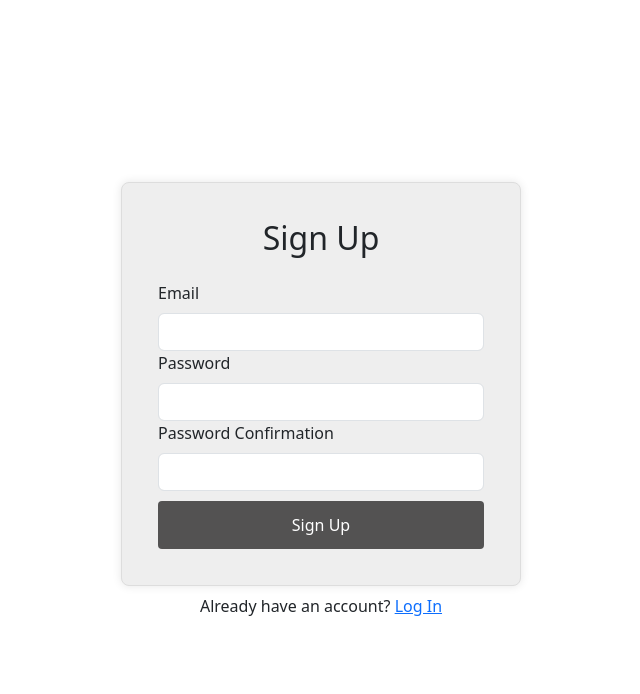
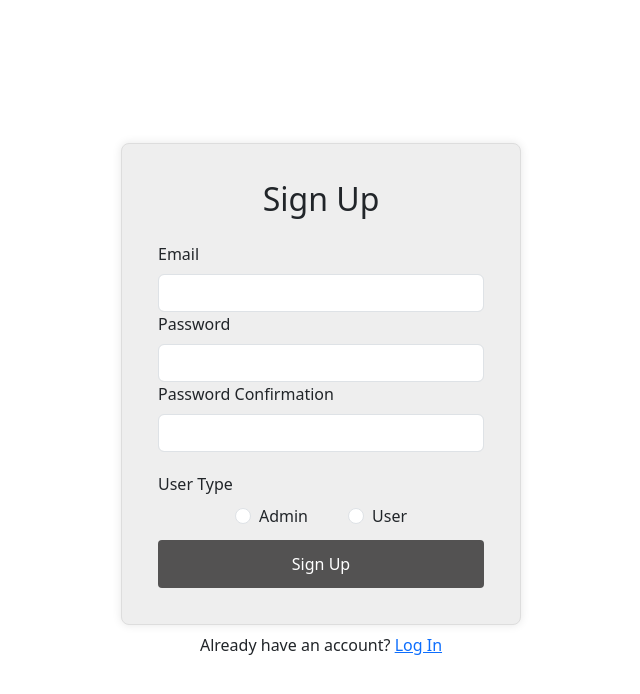
Before and after one commit to kanishprabakaran/Query-Validator, a React (Create React App) app: page /signup in a window 1280 px wide. Shown: the top 694 px of the page, without its empty margins (319-959 px from the left). Built offline with nearby package versions, Linux system fonts and the light colour scheme; no server answers.

Commit message:
Integrated Teachers Login

```diff
--- a/src/components/App.js
+++ b/src/components/App.js
@@ -1,14 +1,17 @@
-import React from "react";
+// import React, {} from "react";
 import Signup from "./signUp";
 import { AuthProvider } from "../contexts/AuthContext";
 // import { BrowserRouter as Router, Route, Routes } from "react-router-dom";
 import { Container } from "react-bootstrap";
-import Dashboard from "./Dashboard"; // Assuming you have a Dashboard component
 import Login from "./Login";
 import { BrowserRouter as Router, Route, Routes } from "react-router-dom";
+import Home from "./Home";
+import TeachersHome from "./Teachers/Home";
+import StudentsHome from "./Students/Home";
 
 
 function App() {
+
   return (
     <Router>
       <AuthProvider>
@@ -18,10 +21,11 @@ function App() {
         >
           <div className="w-100" style={{ maxWidth: "400px" }}>
             <Routes>
-              <Route path="/" element={<Dashboard />} />
+              <Route path="/" element={<Home />} />
               <Route path="/login" element={<Login />} />
               <Route path="/signup" element={<Signup />} />
-              {/* Assuming Signout is handled differently, not as a route */}
+              <Route path="/Teachers/Home" element={<TeachersHome />} />
+              <Route path="/Students/Home" element={<StudentsHome />} />
             </Routes>
           </div>
         </Container>
--- a/src/components/Home.js
+++ b/src/components/Home.js
@@ -1,7 +1,15 @@
+import {Link} from 'react-router-dom';
+
 export default function Home() {
     return (
       <>
-        <h1>Home</h1>
+        <h1 >Home Page</h1>
+        <h5 >An SQL query validator is a tool or functionality within a software application that checks SQL queries for correctness before they are executed against a database.</h5>
+        <div className="w-100 text-center mt-6" style={{ fontSize: '24px' }}> {/* Enlarge font size */}
+  <Link to="/signup" style={{ marginRight: '20px' ,marginLeft:'-50px'}}>Sign Up</Link> {/* Add right margin for spacing */}
+  <Link to="/Login">Login</Link>
+</div>
+
       </>
     );
   }
--- a/src/components/Login.js
+++ b/src/components/Login.js
@@ -2,7 +2,8 @@ import React, { useRef, useState } from "react";
 import { Form, Button, Card, Alert } from "react-bootstrap";
 import "./Signup.css";
 import { useAuth } from "../contexts/AuthContext";
-import { Link,useNavigate } from 'react-router-dom';
+import { Link} from 'react-router-dom';
+
 
 export default function Login() {
   const emailRef = useRef();
@@ -10,16 +11,20 @@ export default function Login() {
   const { login } = useAuth();
   const [error, setError] = useState('');
   const [loading, setLoading] = useState(false);
-  const navigate = useNavigate();
+  const [adminRadioRef, setAdminRadioRef] = useState(null);
 
+  const handleChange = (e) => {
+      console.log("value in handleChange",e.target.value)
+      setAdminRadioRef(e.target.value);
+    }
     async function handleSubmit(e) {
       e.preventDefault();
 
       try {
         setError('');
         setLoading(true);
-      await login(emailRef.current.value, passwordRef.current.value);
-      navigate("/");
+        await login(emailRef.current.value, passwordRef.current.value,adminRadioRef);
+        // navigate("/");
       } catch (error) {
         console.error("Signin failed:", error); // Log the error for debugging
         setError("Failed to Sign In. Error: " + error.message);
@@ -27,6 +32,7 @@ async function handleSubmit(e) {
 
       setLoading(false);
     }
+
   return (
     <>
       <Card className="Signup-card">
@@ -41,8 +47,29 @@ async function handleSubmit(e) {
             <Form.Group id="password">
               <Form.Label>Password</Form.Label>
               <Form.Control type="password" ref={passwordRef} required />
+              <div style={{marginBottom: '20px' }}></div>
             </Form.Group>
-
+            <Form.Group id="userType">
+            <Form.Label>User Type</Form.Label>
+              <div style={{ display: 'flex', justifyContent: 'center', gap: '40px' }}>
+                <Form.Check
+                  type="radio"
+                  label="Admin"
+                  name="userType"
+                  value="admin"
+                  onChange={handleChange}
+                  checked={adminRadioRef === 'admin'}
+                />
+                <Form.Check
+                  type="radio"
+                  label="User"
+                  name="userType"
+                  value="user"
+                  onChange={handleChange}
+                  checked={adminRadioRef === 'user'}
+                />
+              </div>
+            </Form.Group>
             <Button disabled={loading} className="w-100 Signup-button" type="submit">
               Login
             </Button>
--- /dev/null
+++ b/src/components/Students/Home.js
@@ -0,0 +1,10 @@
+
+import Dashboard from '../Dashboard';
+export default function Students_home() {
+    return (
+      <>
+      <h1>Welcome Student</h1>
+      <Dashboard />
+      </>
+    );
+}
--- /dev/null
+++ b/src/components/Teachers/Home.js
@@ -0,0 +1,9 @@
+import Dashboard from '../Dashboard';
+export default function Teachers_home() {
+    return (
+      <>
+      <h1>Welcome Teacher</h1>
+      <Dashboard />
+      </>
+    );
+}
--- a/src/components/signUp.js
+++ b/src/components/signUp.js
@@ -5,13 +5,20 @@ import { useAuth } from "../contexts/AuthContext";
 import { Link,useNavigate } from 'react-router-dom';
 
 export default function Signup() {
+
   const emailRef = useRef();
   const passwordRef = useRef();
   const passwordConfirmRef = useRef();
+  // adminRadioRef.current.focus();
   const { signup } = useAuth();
   const [error, setError] = useState('');
   const [loading, setLoading] = useState(false);
   const navigate = useNavigate();
+  const [adminRadioRef, setAdminRadioRef] = useState(null);
+  const handleChange = (e) => {
+    console.log("value in handleChange",e.target.value)
+    setAdminRadioRef(e.target.value);
+  }
 
 async function handleSubmit(e) {
     e.preventDefault();
@@ -23,8 +30,11 @@ async function handleSubmit(e) {
     try {
       setError('');
       setLoading(true);
-      await signup(emailRef.current.value, passwordRef.current.value);
-      navigate("/");
+      await signup(emailRef.current.value, passwordRef.current.value, adminRadioRef);
+      if (adminRadioRef === 'admin') {
+        navigate("/Teachers/Home");
+      } else {
+      navigate("/Students/Home");}
     } catch (error) {
       console.error("Signup failed:", error); // Log the error for debugging
       setError("Failed to create an account. Error: " + error.message);
@@ -50,6 +60,28 @@ async function handleSubmit(e) {
             <Form.Group id="password-confirm">
               <Form.Label>Password Confirmation</Form.Label>
               <Form.Control type="password" ref={passwordConfirmRef} required />
+              <div style={{marginBottom: '20px' }}></div>
+            </Form.Group>
+            <Form.Group id="userType">
+            <Form.Label>User Type</Form.Label>
+              <div style={{ display: 'flex', justifyContent: 'center', gap: '40px' }}>
+              <Form.Check
+                  type="radio"
+                  label="Admin"
+                  name="userType"
+                  value="admin"
+                  onChange={handleChange}
+                  checked={adminRadioRef === 'admin'}
+                />
+                <Form.Check
+                  type="radio"
+                  label="User"
+                  name="userType"
+                  value="user"
+                  onChange={handleChange}
+                  checked={adminRadioRef === 'user'}
+                />
+              </div>
             </Form.Group>
             <Button disabled={loading} className="w-100 Signup-button" type="submit">
               Sign Up
--- a/src/contexts/AuthContext.js
+++ b/src/contexts/AuthContext.js
@@ -1,8 +1,9 @@
 import React, { useContext, useState, useEffect } from "react";
 import { createUserWithEmailAndPassword } from "firebase/auth";
 import { signInWithEmailAndPassword, signOut } from "firebase/auth";
-import { auth } from "../firebase";
-
+import { auth,db } from "../firebase";
+import { useNavigate } from 'react-router-dom';
+import {doc, setDoc, getDoc} from 'firebase/firestore';
 const AuthContext = React.createContext();
 
 export function useAuth() {
@@ -11,25 +12,12 @@ export function useAuth() {
 
 export function AuthProvider({ children }) {
   const [currentUser, setCurrentUser] = useState();
-//   const [loading, setLoading] = useState(true);
 
-//   function signup(email, password) {
-//     return auth.createUserWithEmailAndPassword(email, password)
-//       .then((userCredential) => {
-//         console.log("User signed up:", userCredential);
-//         return userCredential;
-//       })
-//       .catch((error) => {
-//         console.error("Signup error:", error);
-//         throw error;
-//       });
-//   }
-function signup(email, password) {
+function signup(email, password, role) {
   // Use createUserWithEmailAndPassword with the auth instance
   return createUserWithEmailAndPassword(auth, email, password)
     .then((userCredential) => {
-      console.log("User signed up:", userCredential);
-      return userCredential;
+      return setUserRole(userCredential.user.uid, role);
     })
     .catch((error) => {
       console.error("Signup error:", error);
@@ -37,17 +25,44 @@ function signup(email, password) {
     });
 }
 
+function setUserRole(userId, role) {
+  const userRef = doc(db, 'users', userId);
+  return setDoc(userRef, { role: role }, { merge: true });
+}
 
-function login(email, password) {
-  return signInWithEmailAndPassword(auth, email, password)
-    .then((userCredential) => {
-      console.log("User logged in:", userCredential);
-      return userCredential;
-    })
-    .catch((error) => {
-      console.error("Login error:", error);
-      throw error;
+function getUserRole(userId) {
+  const userRef = doc(db, 'users', userId);
+  return getDoc(userRef)
+    .then(docSnapshot => {
+      if (docSnapshot.exists()) {
+        const userData = docSnapshot.data(); // Extract the document data
+        return userData.role; // Return the role
+      }
+      else {
+        throw new Error("User not found");
+      }
     });
+}
+const navigate = useNavigate();
+
+async function login(email, password, providedRole) {
+  try {
+    const userCredential = await signInWithEmailAndPassword(auth, email, password);
+    const dbRole = await getUserRole(userCredential.user.uid); // Ensure getUserRole returns a promise
+    if (dbRole === providedRole) {
+      if (dbRole === 'admin') {
+        navigate("/Teachers/Home")
+      } else if (dbRole === 'user') {
+        navigate("/Students/Home")
+        // Redirect to student's website
+      }
+    } else {
+      throw new Error("Role does not match with the database.");
+    }
+  } catch (error) {
+    console.error("Login failed:", error);
+    // Handle login failure or role mismatch
+  }
 }
 
 function logout() {
--- a/src/firebase.js
+++ b/src/firebase.js
@@ -1,7 +1,8 @@
 // Import the functions you need from the SDKs you need
-import { initializeApp } from "firebase/app";
+import { initializeApp} from "firebase/app";
 // import { createUserWithEmailAndPassword } from "firebase/auth";
 import { getAuth } from "firebase/auth";
+import { getFirestore } from "firebase/firestore";
 
 // Your web app's Firebase configuration
 const firebaseConfig = {
@@ -15,7 +16,8 @@ const firebaseConfig = {
 
 // Initialize Firebase
 const app = initializeApp(firebaseConfig);
-
+// const firestore = firebase.firestore();
 // Export Firebase services
 export const auth = getAuth(app);
+export const db = getFirestore(app);
 export default app;
```
Also changed, not shown: 1 other file (tests, documents, lock files or other folders). Lines whose indentation alone changed are shown as unchanged.
